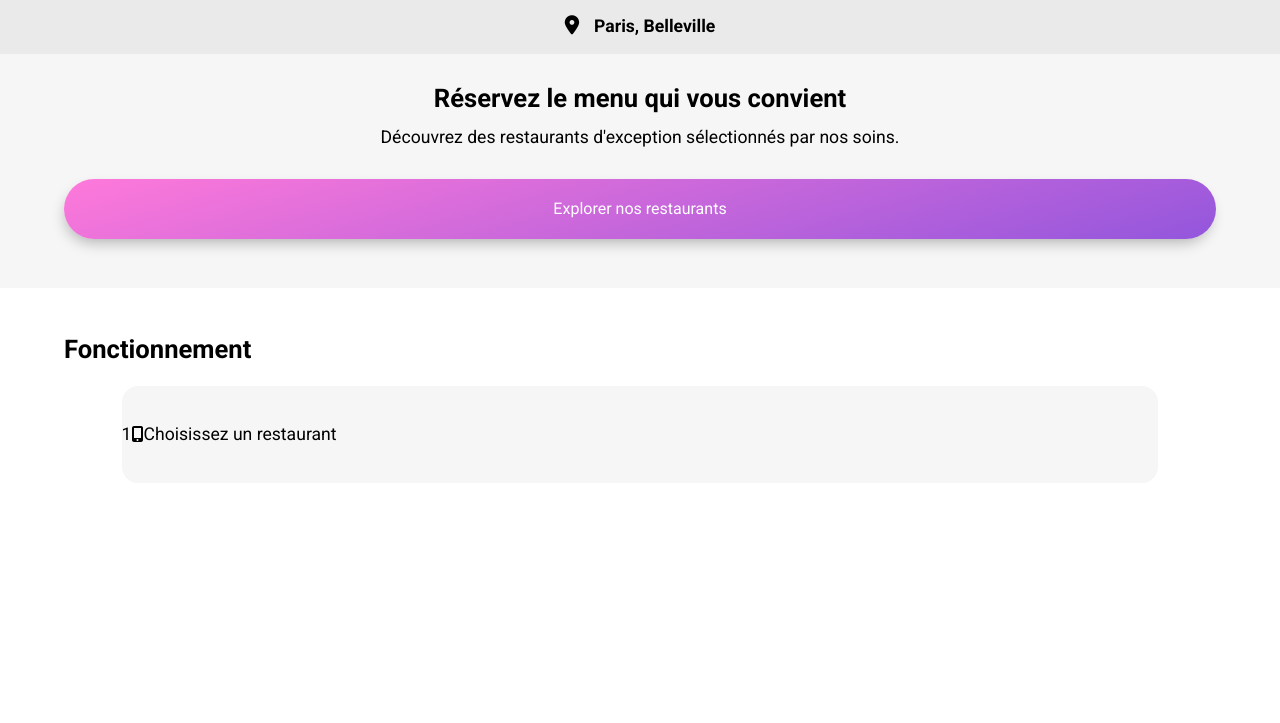
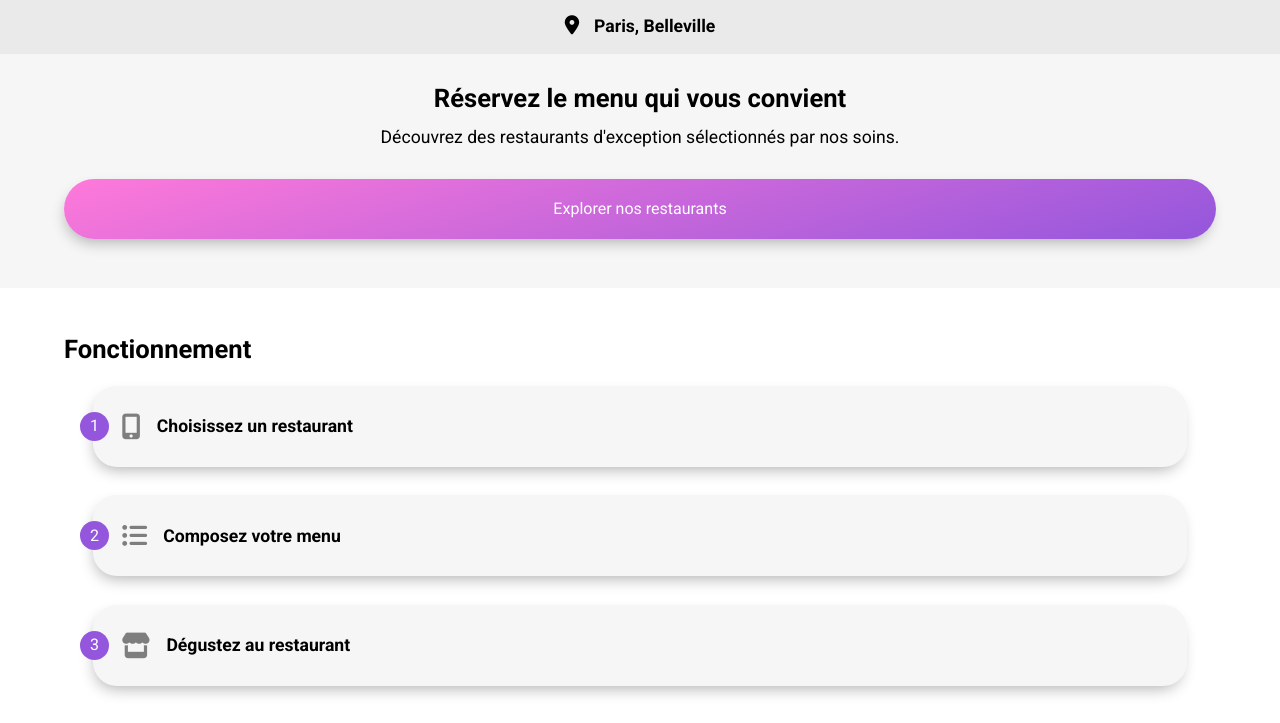
Before and after one commit to ValentinPierre-dev/VP_OhMyFood, a website: page index.html in a window 1280 px wide. Shown: the part 77-800 px from the top of the page. Drawn offline with Linux system fonts and the light colour scheme; a web font is replaced by a local one.

Commit message:
Positionnement des cards fonctionnement

```diff
--- a/index.html
+++ b/index.html
@@ -26,9 +26,19 @@
             <h2>Fonctionnement</h2>
             <div class="fonctionnement__cards">
                 <article class="fonctionnement__cards--card">
-                    <p>1</p>
+                    <p class="fonctionnement__cards--nb">1</p>
                     <i class="fas fa-mobile-alt"></i>
-                    <p>Choisissez un restaurant</p>
+                    <p class="fonctionnement__cards--txt">Choisissez un restaurant</p>
+                </article>
+                <article class="fonctionnement__cards--card">
+                    <p class="fonctionnement__cards--nb">2</p>
+                    <i class="fas fa-list-ul"></i>
+                    <p class="fonctionnement__cards--txt">Composez votre menu</p>
+                </article>
+                <article class="fonctionnement__cards--card">
+                    <p class="fonctionnement__cards--nb">3</p>
+                    <i class="fas fa-store"></i>
+                    <p class="fonctionnement__cards--txt">Dégustez au restaurant</p>
                 </article>
             </div>
         </section>
--- a/scss/components/boutons.scss
+++ b/scss/components/boutons.scss
@@ -6,5 +6,5 @@
     color: $color-white;
     background: linear-gradient(164deg, $color-secondary 0%, $color-primary 100%);
     -webkit-box-shadow: -2px 7px 16px -5px rgba(0,0,0,0.33);
-    box-shadow: -2px 7px 16px -5px rgba(0,0,0,0.33);
+    box-shadow: $shadow-regular;
 }
--- a/scss/layouts/fonctionnement.scss
+++ b/scss/layouts/fonctionnement.scss
@@ -5,17 +5,42 @@
     width: 90%;
     margin: auto;
     &__cards{
+        position: relative;
         display: flex;
         flex-direction: column;
-        width: 90%;
+        justify-content: space-between;
+        height: 300px;
+        width: 95%;
         margin: auto;
         &--card{
             display: flex;
             flex-direction: row;
             align-items: center;
-            padding: $padding-small;
+            padding: 0.8rem;
             background-color: $color-grey2;
-            border-radius: 1rem;
+            border-radius: 1.5rem;
+            box-shadow: $shadow-regular;
+        }
+        &--txt{
+            font-weight: 700;
+        }
+        &--nb{
+            position: absolute;
+            display: flex;
+            align-items: center;
+            justify-content: center;
+            background-color: $color-primary;
+            color: $color-white;
+            border-radius: 2rem;
+            width: 1.8rem;
+            height: 1.8rem;
+            left: -0.8rem;
+            font-size: 1rem;
         }
     }
+    i{
+        font-size: 1.6rem;
+        color: $color-grey3;
+        margin: 0rem 1rem;
+    }
 }
--- a/scss/utils/variables.scss
+++ b/scss/utils/variables.scss
@@ -3,6 +3,7 @@ $padding-small: 1.3rem 0rem;
 $padding-high: 1.6rem 0rem;
 
 $shadow-header: 0px 3px 5px -1px rgba(0,0,0,0.3);
+$shadow-regular: -2px 7px 16px -5px rgba(0,0,0,0.33);
 
 $radius: 2rem;
 
@@ -13,3 +14,4 @@ $color-tiertiary: #99E2D0;
 $color-white: #fff;
 $color-grey1: #EAEAEA;
 $color-grey2: #F6F6F6;
+$color-grey3: #7E7E7E;
```
Also changed, not shown: css/style.css, 1 other file.
